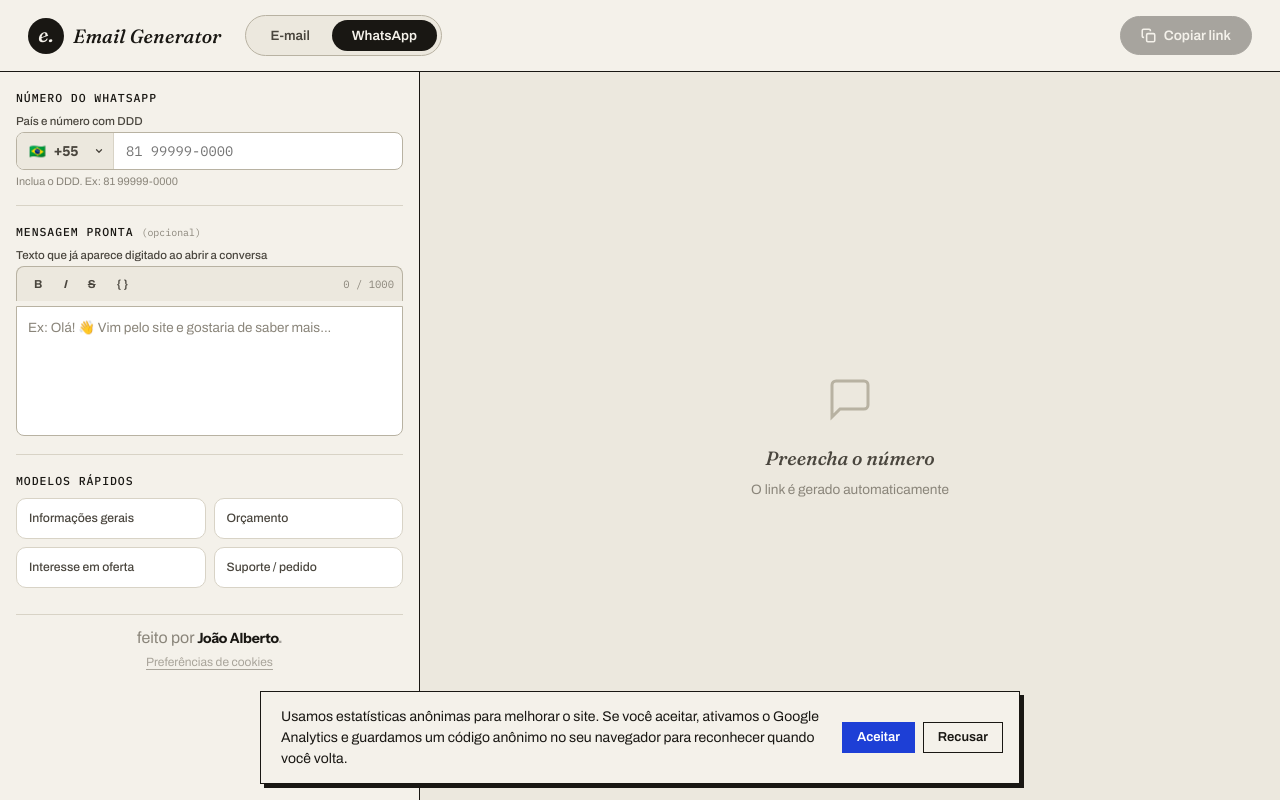
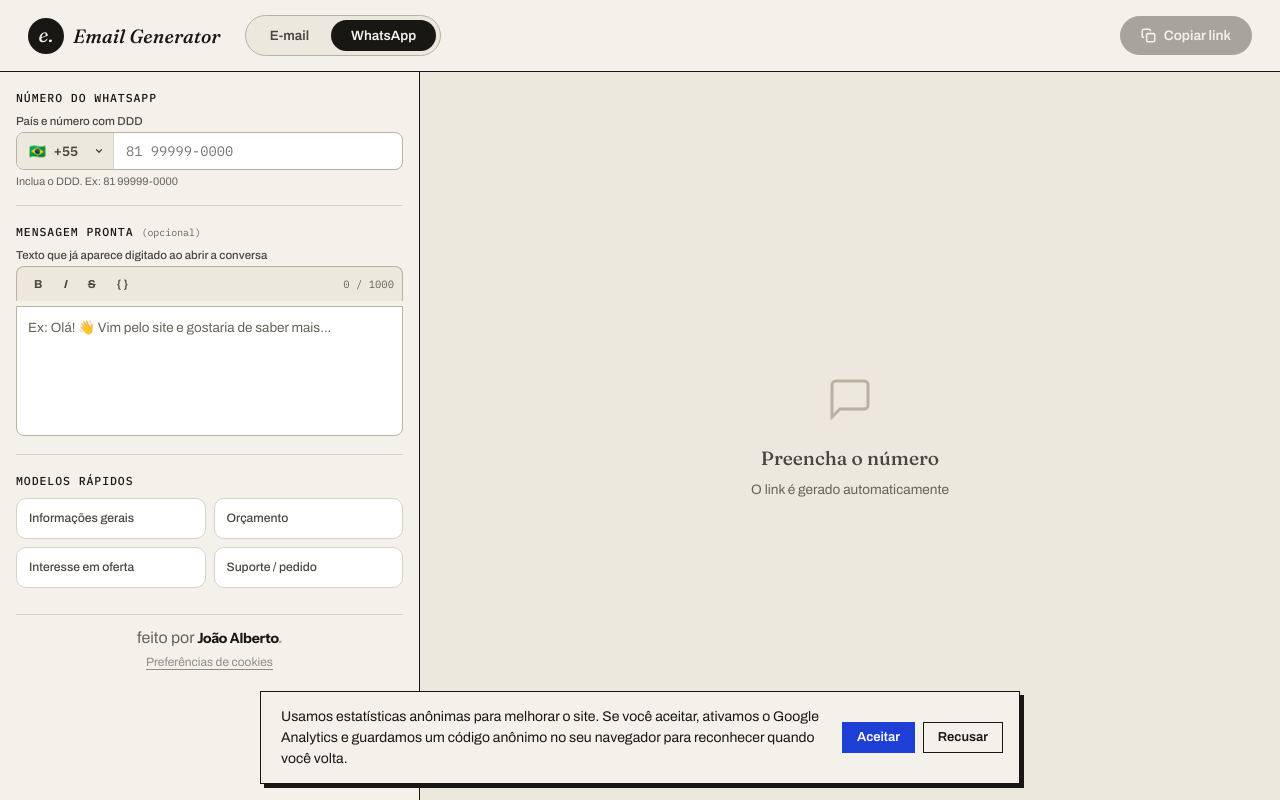
Before and after one commit to joaoa21/email-generator, a website: page gerador-link-whatsapp/index.html in a window 1280 px wide. Drawn offline with nearby package versions, Linux system fonts and the light colour scheme.

Commit message:
Self-hosted fonts and WCAG contrast fixes
- Fonts served from /assets/fonts (woff2, font-display swap) with preload,
  removing the render-blocking Google Fonts request on every page
- Darker ink-faint, stamp and WhatsApp green to reach 4.5:1 contrast
- Decorative step numbers hidden from screen readers

Co-Authored-By: Claude Opus 5.5 <noreply@anthropic.com>

```diff
--- /dev/null
+++ b/assets/fonts.css
@@ -0,0 +1,65 @@
+/* Fontes servidas pelo próprio site (subconjunto latino, cobre os acentos do português).
+ Licença: SIL Open Font License. Origem: Google Fonts. */
+
+@font-face {
+  font-family: "Archivo";
+  font-style: normal;
+  font-weight: 100 900;
+  font-display: swap;
+  src: url("/assets/fonts/archivo.woff2") format("woff2");
+  unicode-range: U+0000-00FF, U+0131, U+0152-0153, U+02BB-02BC, U+02C6, U+02DA, U+02DC, U+0304, U+0308, U+0329, U+2000-206F, U+20AC, U+2122, U+2191, U+2193, U+2212, U+2215, U+FEFF, U+FFFD;
+}
+
+@font-face {
+  font-family: "Fraunces";
+  font-style: italic;
+  font-weight: 100 900;
+  font-display: swap;
+  src: url("/assets/fonts/fraunces-italic.woff2") format("woff2");
+  unicode-range: U+0000-00FF, U+0131, U+0152-0153, U+02BB-02BC, U+02C6, U+02DA, U+02DC, U+0304, U+0308, U+0329, U+2000-206F, U+20AC, U+2122, U+2191, U+2193, U+2212, U+2215, U+FEFF, U+FFFD;
+}
+
+@font-face {
+  font-family: "Fraunces";
+  font-style: normal;
+  font-weight: 100 900;
+  font-display: swap;
+  src: url("/assets/fonts/fraunces.woff2") format("woff2");
+  unicode-range: U+0000-00FF, U+0131, U+0152-0153, U+02BB-02BC, U+02C6, U+02DA, U+02DC, U+0304, U+0308, U+0329, U+2000-206F, U+20AC, U+2122, U+2191, U+2193, U+2212, U+2215, U+FEFF, U+FFFD;
+}
+
+@font-face {
+  font-family: "IBM Plex Mono";
+  font-style: normal;
+  font-weight: 400;
+  font-display: swap;
+  src: url("/assets/fonts/ibm-plex-mono-400.woff2") format("woff2");
+  unicode-range: U+0000-00FF, U+0131, U+0152-0153, U+02BB-02BC, U+02C6, U+02DA, U+02DC, U+0304, U+0308, U+0329, U+2000-206F, U+20AC, U+2122, U+2191, U+2193, U+2212, U+2215, U+FEFF, U+FFFD;
+}
+
+@font-face {
+  font-family: "IBM Plex Mono";
+  font-style: normal;
+  font-weight: 500;
+  font-display: swap;
+  src: url("/assets/fonts/ibm-plex-mono-500.woff2") format("woff2");
+  unicode-range: U+0000-00FF, U+0131, U+0152-0153, U+02BB-02BC, U+02C6, U+02DA, U+02DC, U+0304, U+0308, U+0329, U+2000-206F, U+20AC, U+2122, U+2191, U+2193, U+2212, U+2215, U+FEFF, U+FFFD;
+}
+
+@font-face {
+  font-family: "IBM Plex Mono";
+  font-style: normal;
+  font-weight: 600;
+  font-display: swap;
+  src: url("/assets/fonts/ibm-plex-mono-600.woff2") format("woff2");
+  unicode-range: U+0000-00FF, U+0131, U+0152-0153, U+02BB-02BC, U+02C6, U+02DA, U+02DC, U+0304, U+0308, U+0329, U+2000-206F, U+20AC, U+2122, U+2191, U+2193, U+2212, U+2215, U+FEFF, U+FFFD;
+}
+
+@font-face {
+  font-family: "Instrument Sans";
+  font-style: normal;
+  font-weight: 100 900;
+  font-display: swap;
+  src: url("/assets/fonts/instrument-sans.woff2") format("woff2");
+  unicode-range: U+0000-00FF, U+0131, U+0152-0153, U+02BB-02BC, U+02C6, U+02DA, U+02DC, U+0304, U+0308, U+0329, U+2000-206F, U+20AC, U+2122, U+2191, U+2193, U+2212, U+2215, U+FEFF, U+FFFD;
+}
--- a/gerador-de-email-html/style.css
+++ b/gerador-de-email-html/style.css
@@ -8,14 +8,14 @@
   --paper-3: #e3ded1;
   --ink: #191713;
   --ink-soft: #4a463e;
-  --ink-faint: #8a857a;
+  --ink-faint: #67635a;
   --line: #d8d3c6;
   --line-strong: #b8b2a2;
   --cobalt: #1d3fd6;
   --cobalt-dim: rgba(29, 63, 214, 0.08);
-  --stamp: #c8451f;
+  --stamp: #b33d1b;
   --stamp-dim: rgba(200, 69, 31, 0.08);
-  --green: #128c4b;
+  --green: #0e7340;
   --red: #b3341a;
   --white: #ffffff;
 
--- a/gerador-link-whatsapp/index.html
+++ b/gerador-link-whatsapp/index.html
@@ -33,12 +33,9 @@
     <link rel="icon" href="/favicon.svg" type="image/svg+xml">
     <link rel="apple-touch-icon" href="/apple-touch-icon.png">
     <link rel="manifest" href="/site.webmanifest">
-    <link rel="preconnect" href="https://fonts.googleapis.com" />
-    <link rel="preconnect" href="https://fonts.gstatic.com" crossorigin />
-    <link
-      href="https://fonts.googleapis.com/css2?family=Archivo:wght@400;500;600;700&family=Fraunces:ital,wght@1,500&family=IBM+Plex+Mono:wght@400;500&family=Instrument+Sans:wght@500;600;700&display=swap"
-      rel="stylesheet"
-    />
+    <link rel="preload" href="/assets/fonts/archivo.woff2" as="font" type="font/woff2" crossorigin>
+    <link rel="preload" href="/assets/fonts/fraunces-italic.woff2" as="font" type="font/woff2" crossorigin>
+    <link rel="stylesheet" href="/assets/fonts.css">
 
     <script src="https://analytics-hub-production-9abd.up.railway.app/t.js" data-key="pk_-Bw0enH3m8DaFeRWu7YP8heo80o1-hBN" defer></script>
     <!-- Aviso de cookies: Google Analytics e contagem precisa do Trackik só com "Aceitar" -->
--- a/gerador-link-whatsapp/style.css
+++ b/gerador-link-whatsapp/style.css
@@ -7,14 +7,14 @@
   --paper-2: #ece8de;
   --ink: #191713;
   --ink-soft: #4a463e;
-  --ink-faint: #8a857a;
+  --ink-faint: #67635a;
   --line: #d8d3c6;
   --line-strong: #b8b2a2;
   --cobalt: #1d3fd6;
-  --stamp: #c8451f;
-  --wa: #128c4b;
+  --stamp: #b33d1b;
+  --wa: #0e7340;
   --wa-dim: rgba(18, 140, 75, 0.08);
-  --green: #128c4b;
+  --green: #0e7340;
   --red: #b3341a;
   --white: #ffffff;
 
@@ -23,7 +23,7 @@
   --border: var(--line-strong);
   --border2: var(--line);
   --muted: var(--ink-faint);
-  --wa-text: #128c4b;
+  --wa-text: #0e7340;
   --chat-bg: #efe7dd;
   --bubble: #d9fdd3;
   --bubble-ink: #111b21;
--- a/style.css
+++ b/style.css
@@ -8,11 +8,11 @@
   --paper-2: #ece8de;
   --ink: #191713;
   --ink-soft: #4a463e;
-  --ink-faint: #8a857a;
+  --ink-faint: #67635a;
   --line: #d8d3c6;
   --cobalt: #1d3fd6;
-  --wa: #128c4b;
-  --stamp: #c8451f;
+  --wa: #0e7340;
+  --stamp: #b33d1b;
 
   --font-display: "Fraunces", Georgia, serif;
   --font-body: "Archivo", -apple-system, sans-serif;
```
Also changed, not shown: 404.html (+3 -3 lines), gerador-de-email-html/index.html (+3 -6 lines), guias/botao-email-outlook-vml/index.html (+3 -3 lines), guias/como-criar-email-html/index.html (+3 -3 lines), guias/index.html (+3 -3 lines), guias/link-whatsapp-com-mensagem/index.html (+3 -3 lines), index.html (+7 -6 lines), assets/fonts/archivo.woff2 (added), assets/fonts/fraunces-italic.woff2 (added), assets/fonts/fraunces.woff2 (added), assets/fonts/ibm-plex-mono-400.woff2 (added), assets/fonts/ibm-plex-mono-500.woff2 (added), assets/fonts/ibm-plex-mono-600.woff2 (added), assets/fonts/instrument-sans.woff2 (added).
